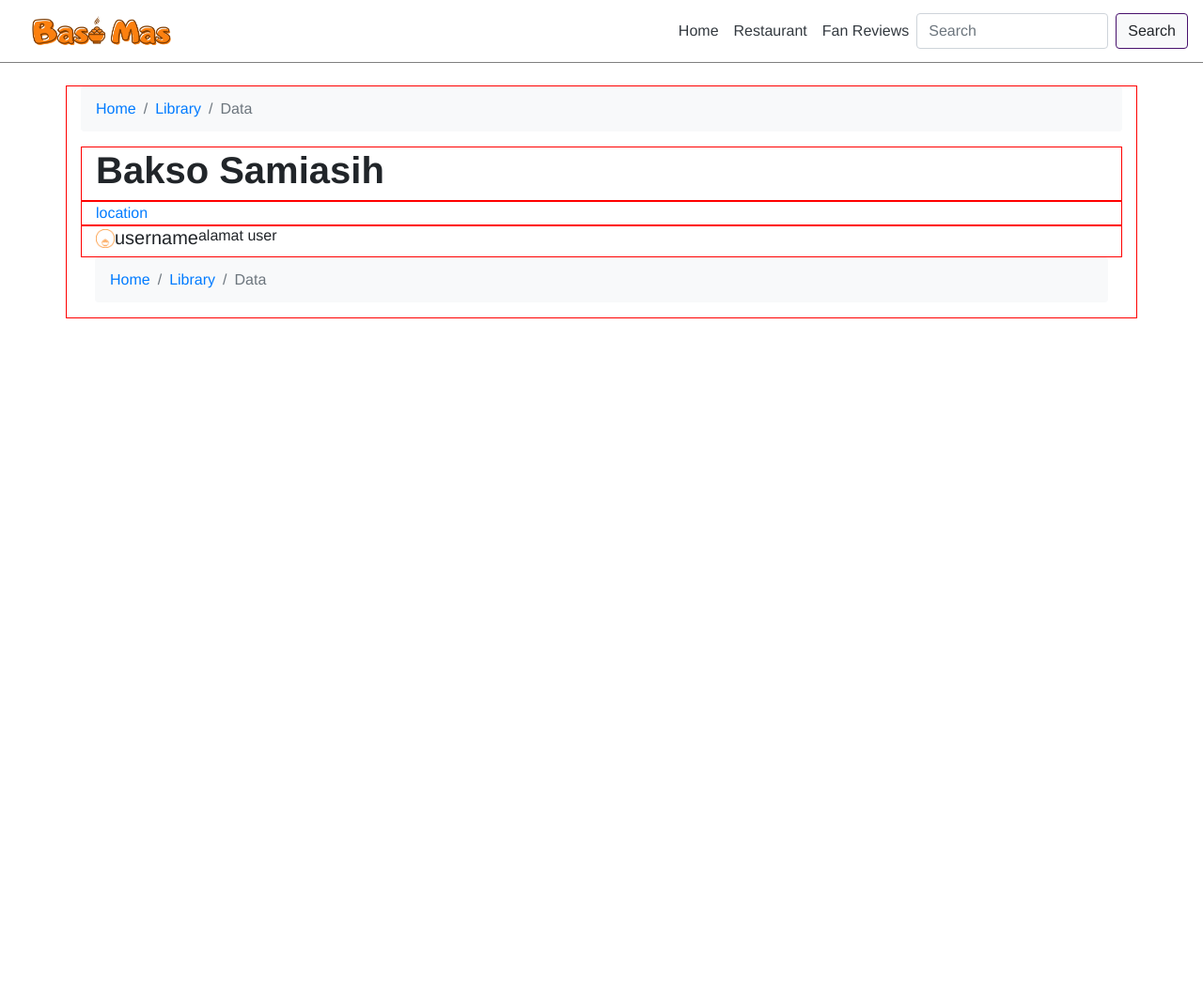
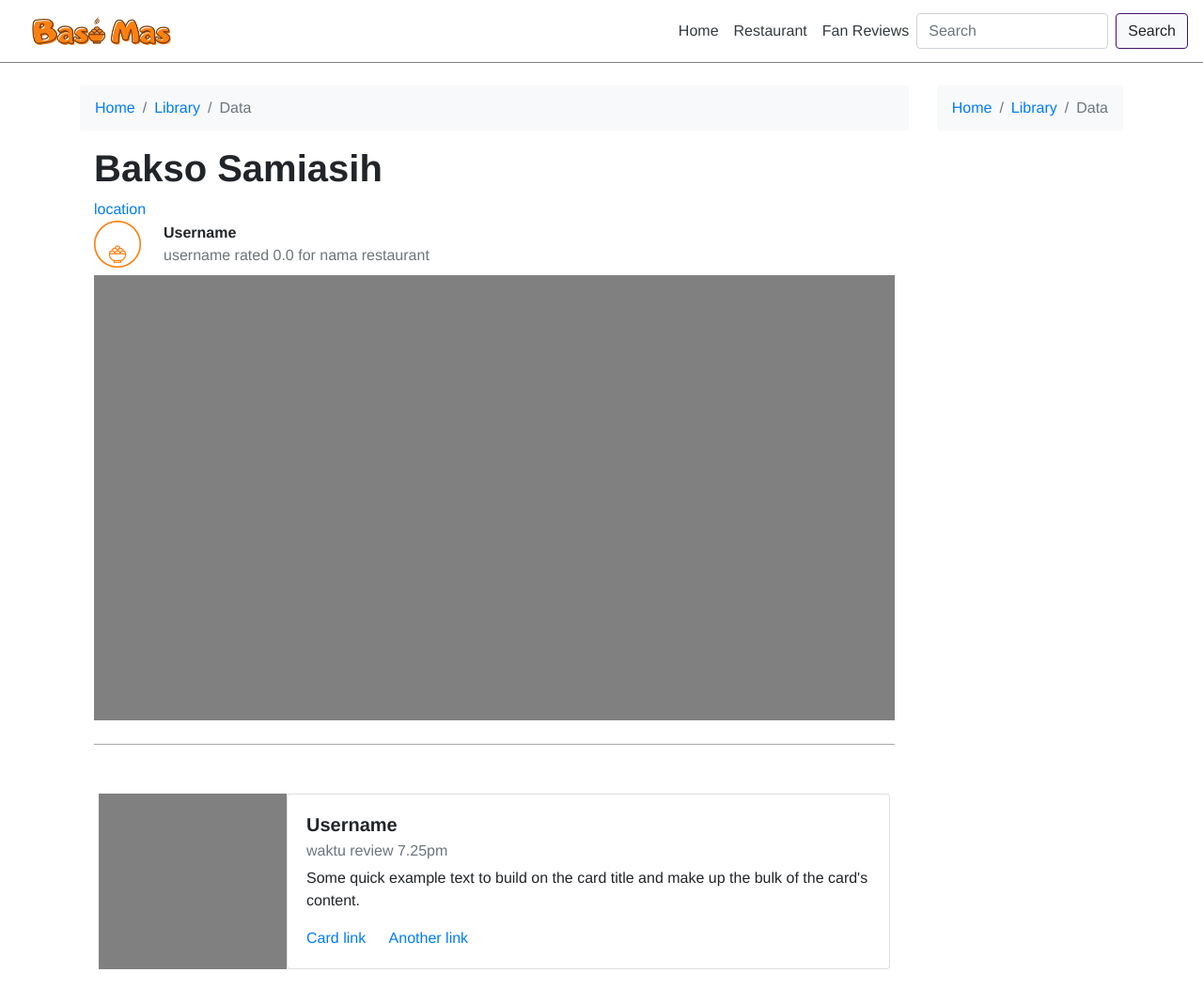
Before and after one commit to dpw1-222302/basoMas, a PHP site: page /restaurant.html in a window 1280 px wide. Shown: the whole page at 94% size. Before the commit the page ends 339 px from the top, so only its background shows below. Run offline with PHP 8.4, Linux system fonts and the light colour scheme; some libraries are stand-ins or nearby versions.

Commit message:
work on restaurant page

```diff
--- a/assets/style.css
+++ b/assets/style.css
@@ -1,8 +1,5 @@
 body{
     font-family: Helvetica, sans-serif !important;
-}
-.container  {
-    border: 1px solid red;
 }
 
 main{
@@ -70,13 +67,42 @@ main{
 .rating-container{
     display: flex;
 
+    align-items: center;
 }
 
-.image-rating img{
-    width: 20px;
+.rating-container img{
+    height: 50px;
+
+    padding-right: 1.5rem;
 }
 
+.rating-container .user-info p{
+    margin: 0;
+}
+
+.resto-container{
+    border-bottom: 1px solid rgb(167, 167, 167);
+    height: 500px;
+}
+
+.resto-container div{
+    height: 95%;
+    background-color: grey;
+}
 .login-container{
     display: flex;
     flex-direction: column;
 }
+
+.review-container{
+    display: flex;
+    padding: 20px;
+
+    margin-top: 2rem;
+}
+
+.review-container .review-image .image-dummy{
+    background-color: grey;
+    width: 200px;
+    height:100%;
+}
--- a/restaurant.html
+++ b/restaurant.html
@@ -70,14 +70,30 @@
                     <div class="container">
                         <!-- icon rating -->
                         <div class="rating-container">
-                        <div class="image-rating">
                             <img src="assets/img/Logo Rating.png" alt="">
+                            <div class="user-info">
+                                <p class="username font-weight-bold">Username</p>
+                                <p class="text-secondary">username rated 0.0 for nama restaurant</p>
                             </div>
-                        <div>
+                        </div>
 
+                        <div class="resto-container mt-2">
+                            <div class="img-resto"></div>
                         </div>
-                            <h5>username</h5>
-                            <h6>alamat user</h6>
+                    </div>
+
+                    <div class="review-container">
+                        <div class="review-image">
+                            <div class="image-dummy"></div>
+                        </div>
+                        <div class="card" style="width: 100%;">
+                            <div class="card-body">
+                                <h5 class="card-title font-weight-bold">Username</h5>
+                                <h6 class="card-subtitle mb-2 text-muted">waktu review 7.25pm</h6>
+                                <p class="card-text">Some quick example text to build on the card title and make up the
+                                    bulk of the card's content.</p>
+                                <a href="#" class="card-link">Card link</a>
+                                <a href="#" class="card-link">Another link</a>
                             </div>
                         </div>
                     </div>
```
Lines whose indentation alone changed are shown as unchanged.
